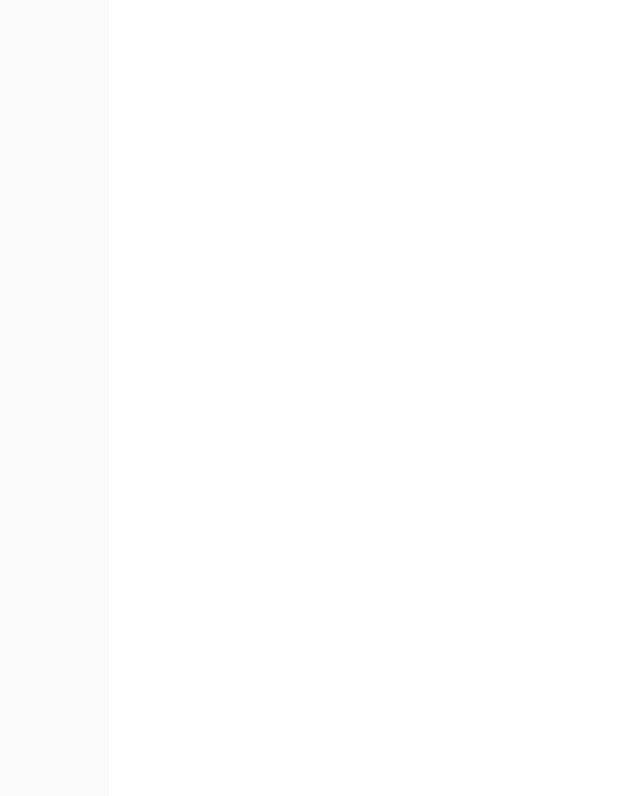
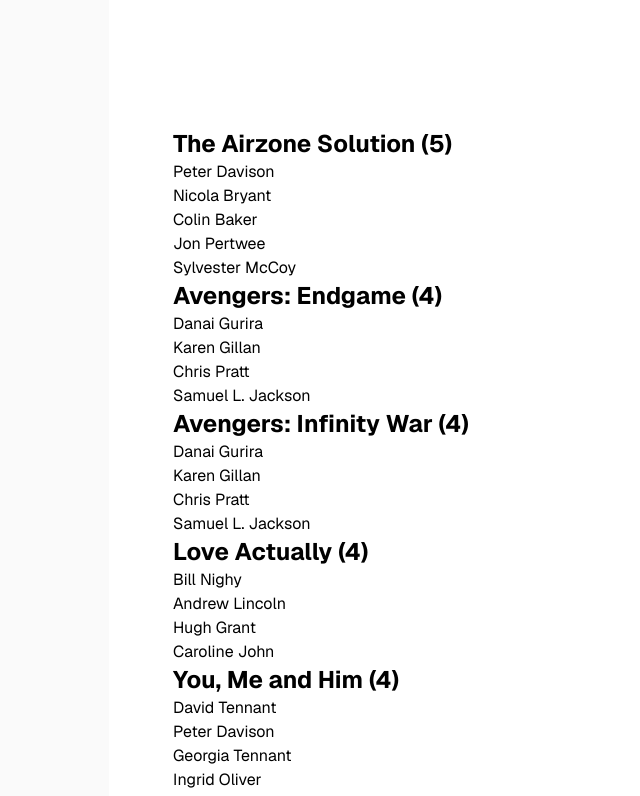
Before and after one commit to omniczech/magic-movies, a Next.js app: page / in a window 1280 px wide. Shown: the top 796 px of the page, without its empty margins (147-787 px from the left). Built offline with nearby package versions, Linux system fonts and the light colour scheme.

Commit message:
flip light and dark

```diff
--- a/app/page.tsx
+++ b/app/page.tsx
@@ -36,7 +36,7 @@
   console.log(movies);
   return (
     <div className="flex min-h-screen items-center justify-center bg-zinc-50 font-sans dark:bg-black">
-      <main className="flex min-h-screen w-full max-w-3xl flex-col items-center justify-between py-32 px-16 bg-white dark:bg-black sm:items-start text-white dark:text-black">
+      <main className="flex min-h-screen w-full max-w-3xl flex-col items-center justify-between py-32 px-16 bg-white dark:bg-black sm:items-start text-black dark:text-white">
         <div>
           {movies.map((movie) => (
             <div key={movie.name}>
```
